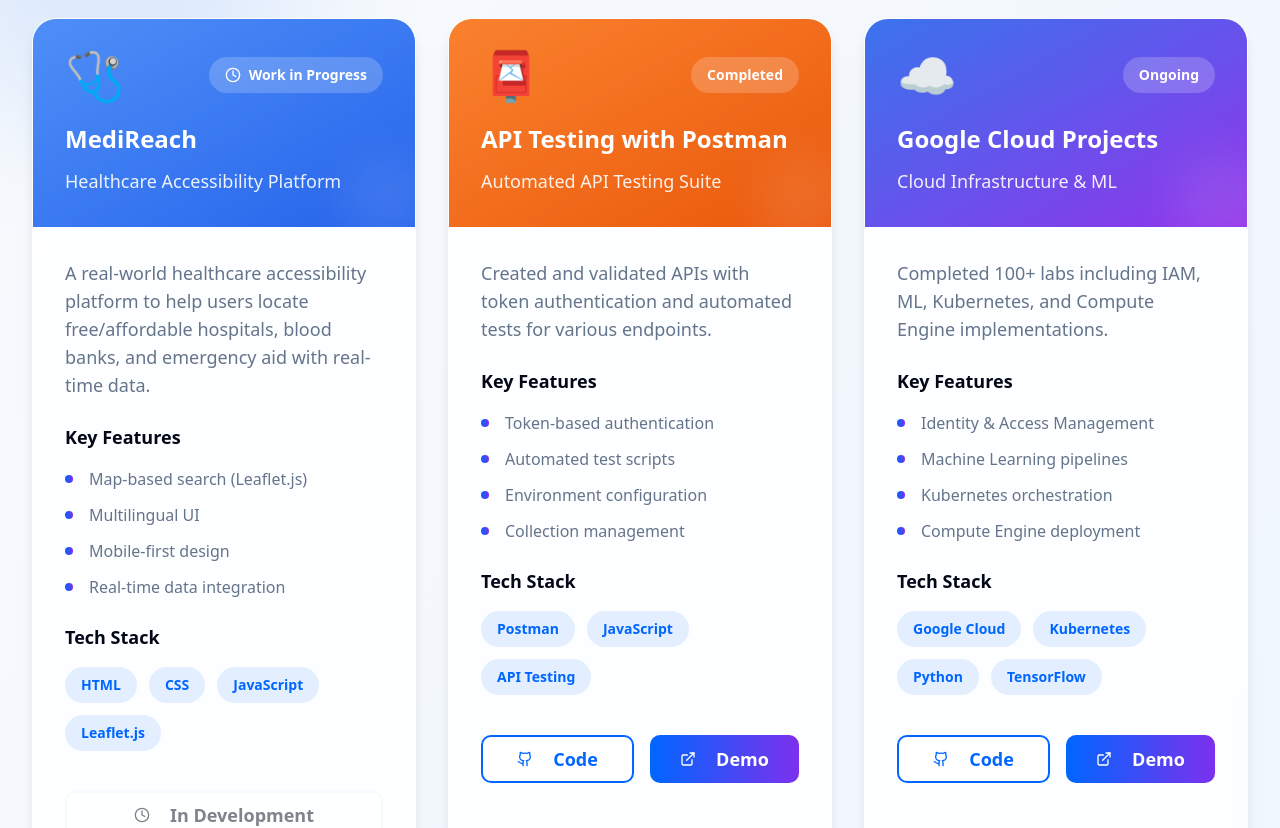
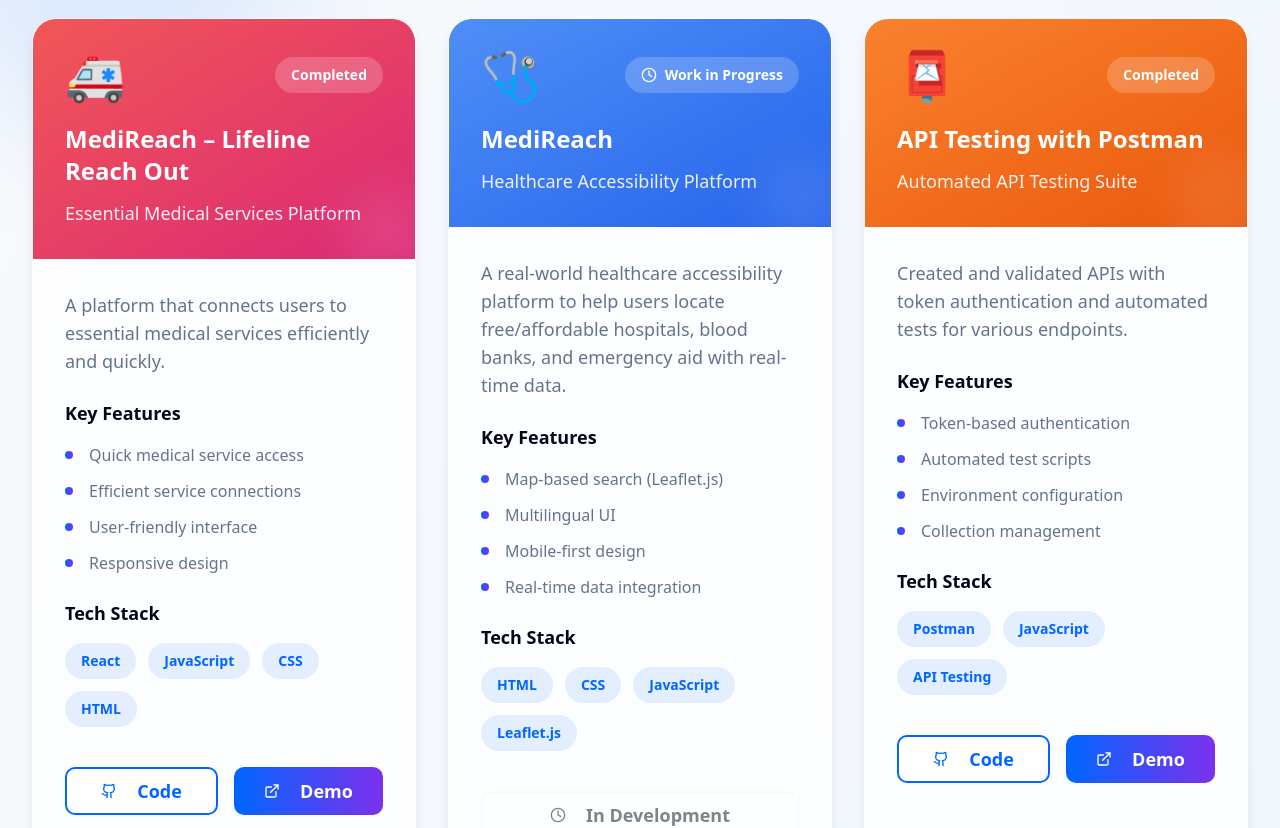
Before and after one commit to Riteshdas03/codebyritesh, a React (Vite) app: page / in a window 1280 px wide. Shown: the part 6760-7588 px from the top of the page. Built offline with nearby package versions, Linux system fonts and the light colour scheme.

Commit message:
Add MediReach project card
Add a new project card for "MediReach – Lifeline Reach Out" to the Projects section. The card includes a description, live demo link, and GitHub repository link, styled consistently with existing projects and featuring a subtle hover animation.

```diff
--- a/src/components/Projects.tsx
+++ b/src/components/Projects.tsx
@@ -4,6 +4,24 @@ import { Button } from "@/components/ui/button";
 
 export const Projects = () => {
   const projects = [
+    {
+      title: "MediReach – Lifeline Reach Out",
+      subtitle: "Essential Medical Services Platform",
+      description: "A platform that connects users to essential medical services efficiently and quickly.",
+      features: [
+        "Quick medical service access",
+        "Efficient service connections",
+        "User-friendly interface",
+        "Responsive design"
+      ],
+      techStack: ["React", "JavaScript", "CSS", "HTML"],
+      status: "Completed",
+      statusColor: "bg-green-100 text-green-600",
+      icon: "🚑",
+      color: "from-red-500 to-pink-600",
+      liveUrl: "https://medireachlifeline.netlify.app",
+      githubUrl: "https://github.com/Riteshdas03/lifeline-reach-out"
+    },
     {
       title: "MediReach",
       subtitle: "Healthcare Accessibility Platform",
@@ -158,12 +176,14 @@ export const Projects = () => {
                       <Button
                         variant="outline"
                         className="flex-1 h-10 sm:h-12 text-sm sm:text-base lg:text-lg font-semibold border-2 border-primary text-primary hover:bg-primary hover:text-white"
+                        onClick={() => project.githubUrl && window.open(project.githubUrl, '_blank')}
                       >
                         <Github className="w-4 h-4 sm:w-5 sm:h-5 mr-2 sm:mr-3" />
                         Code
                       </Button>
                       <Button
                         className="flex-1 h-10 sm:h-12 text-sm sm:text-base lg:text-lg font-semibold bg-gradient-to-r from-primary to-accent hover:from-primary/90 hover:to-accent/90"
+                        onClick={() => project.liveUrl && window.open(project.liveUrl, '_blank')}
                       >
                         <ExternalLink className="w-4 h-4 sm:w-5 sm:h-5 mr-2 sm:mr-3" />
                         Demo
```
